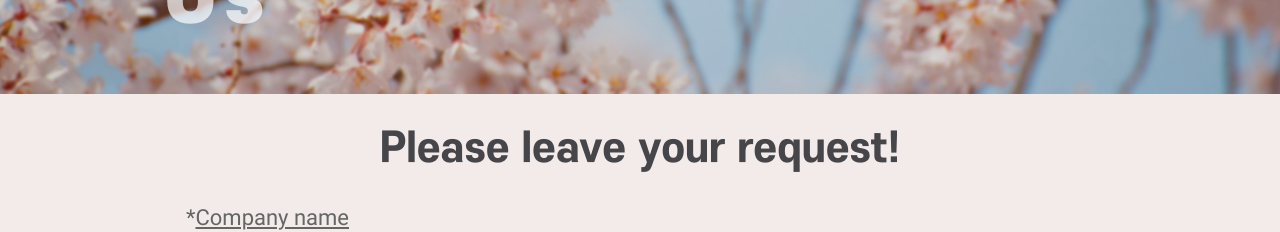
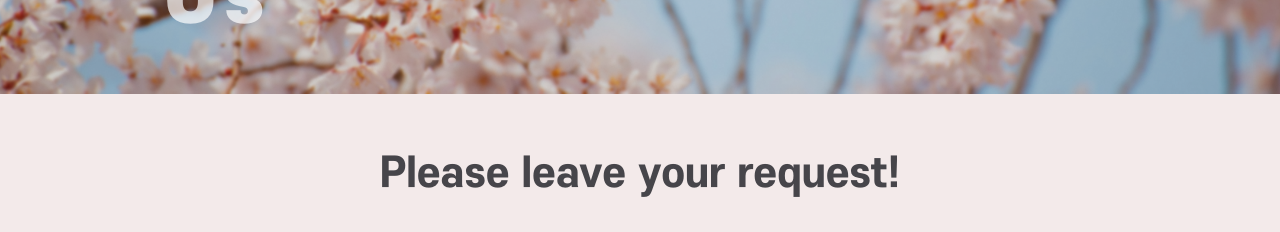
Before and after one commit to hyw0206/landingpage_seeuni, a React (Create React App) app: page / in a window 1280 px wide. Shown: the part 6440-6672 px from the top of the page. Built offline with nearby package versions, Linux system fonts and the light colour scheme.

Commit message:
detailing const

```diff
--- a/src/components/Contact/ContactRequest.tsx
+++ b/src/components/Contact/ContactRequest.tsx
@@ -162,6 +162,7 @@ export default function Request({ language }: languageProps) {
           <Styled.ContactRequestTextArea
             name="message"
             placeholder={textData[language].ContactRequestMessagePlaceholder}
+            style={{ resize: 'none' }}
           />
           <Styled.ContactRequestFileInputWrapper>
             <input type="file" accept=".pdf, .doc, .docx, .hwp, .ppt, .pptx, .jpg, .png, .jpeg" name="my_file" multiple onChange={handleFileChange} ></input>
--- a/src/elements/Contact/ContactRequest.ts
+++ b/src/elements/Contact/ContactRequest.ts
@@ -16,7 +16,7 @@ export const ContactRequestWrapper = styled.div`
 
 export const ContactRequestTitleText = styled.div`
   text-align: center;
-  margin-top: 35px;
+  margin-top: 60px;
   font-size: 40px;
   font-weight: bolder;
   color: rgba(70, 69, 74, 1);
```
